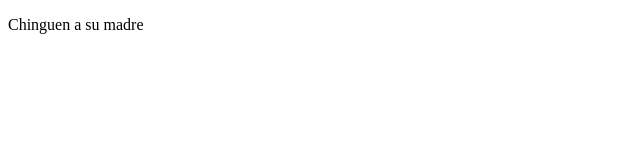
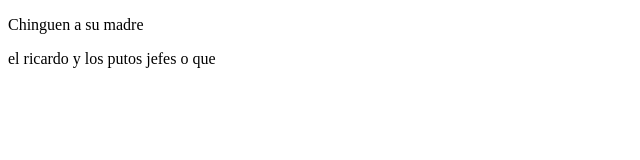
Before and after one commit to MiguelSotelo56/PruebaGITHUB, a plain HTML site: page index.html in a window 1280 px wide. Shown: the whole page, without its empty margins (0-640 px from the left). Drawn offline with Linux system fonts and the light colour scheme.

Commit message:
Agregando adicional

```diff
--- a/index.html
+++ b/index.html
@@ -5,5 +5,6 @@
     </head>
     <body>
         <p>Chinguen a su madre</p>
+        <p>el ricardo y los putos jefes o que </p>
     </body>
 </html>
```
